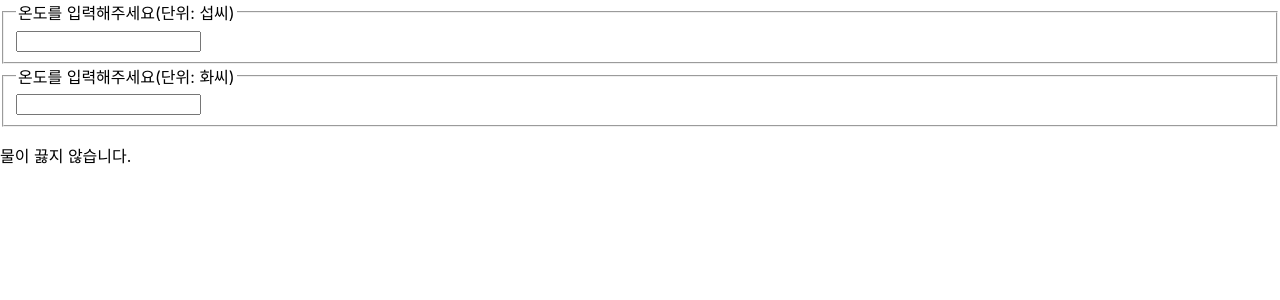
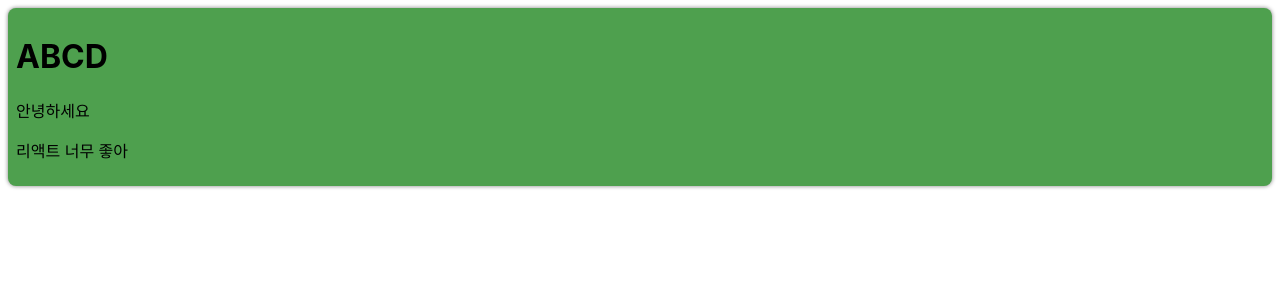
Before and after one commit to iHateAI/React-Code-Repo, a React (Create React App) app: page / in a window 1280 px wide. Shown: the top 300 px of the page. Built offline with nearby package versions, Linux system fonts and the light colour scheme.

Commit message:
11. Composition

```diff
--- /dev/null
+++ b/src/chapter_13/Card.jsx
@@ -0,0 +1,20 @@
+function Card(props) {
+  const { title, backgroundColor, children } = props;
+
+  return (
+    <div
+      style={{
+        margin: 8,
+        padding: 8,
+        borderRadius: 8,
+        boxShadow: "0px 0px 4px grey",
+        backgroundColor: backgroundColor || "while",
+      }}
+    >
+      {title && <h1>{title}</h1>}
+      {children}
+    </div>
+  );
+}
+
+export default Card;
--- /dev/null
+++ b/src/chapter_13/ProfileCard.jsx
@@ -0,0 +1,12 @@
+import Card from "./Card";
+
+function ProfileCard(props) {
+  return (
+    <Card title={"ABCD"} backgroundColor={"#4ea04e"}>
+      <p>안녕하세요</p>
+      <p>리액트 너무 좋아</p>
+    </Card>
+  );
+}
+
+export default ProfileCard;
--- a/src/index.js
+++ b/src/index.js
@@ -3,7 +3,6 @@
 import "./index.css";
 import App from "./App";
 import reportWebVitals from "./reportWebVitals";
-import Library from "./ch03_JSX/Library";
 import Clock from "./chapter_04/Clock";
 import CommentList from "./chapter_05/CommentList";
 import NotificationList from "./chapter_06/NotificationList";
@@ -13,12 +12,13 @@
 import AttendanceBook from "./chapter_10/AttendanceBook";
 import SignUp from "./chapter_11/SignUp";
 import Calculator from "./chapter_12/Calculator";
+import ProfileCard from "./chapter_13/ProfileCard";
 
 const root = ReactDOM.createRoot(document.getElementById("root"));
 
 root.render(
   <React.StrictMode>
-    <Calculator />
+    <ProfileCard />
   </React.StrictMode>
 );
 
```
Also changed, not shown: src/chapter_03/Book.jsx (renamed from src/ch03_JSX/Book.jsx), src/chapter_03/Library.jsx (renamed from src/ch03_JSX/Library.jsx).
